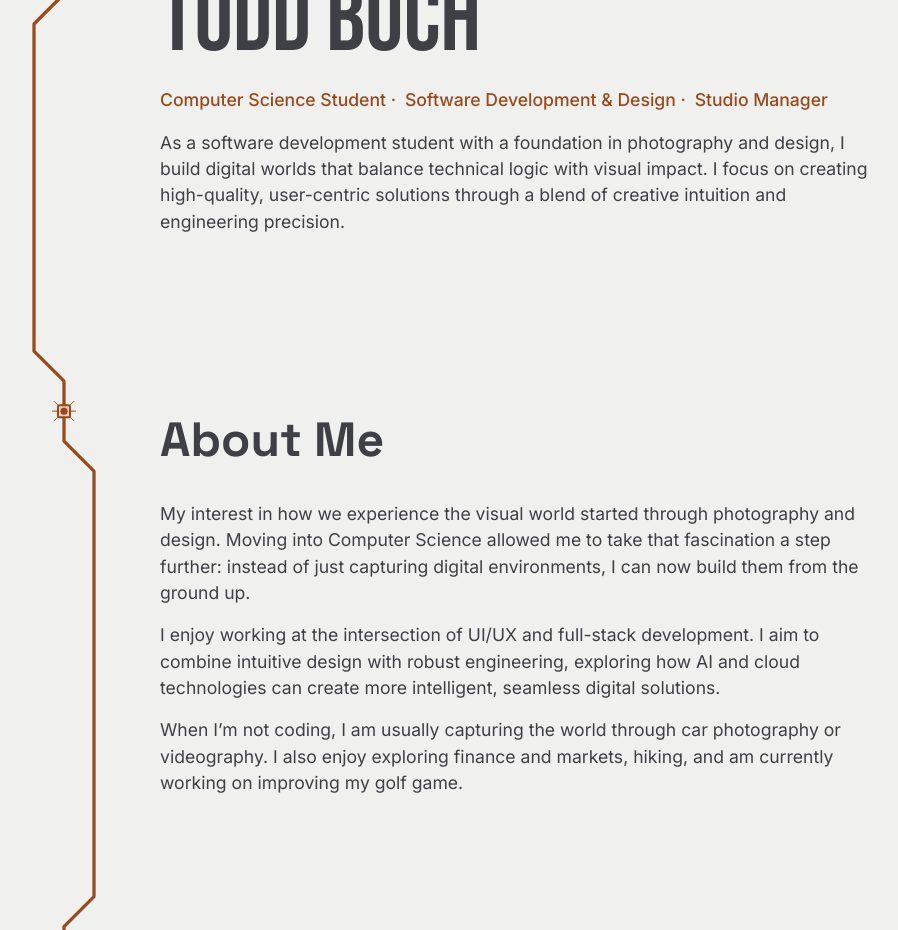
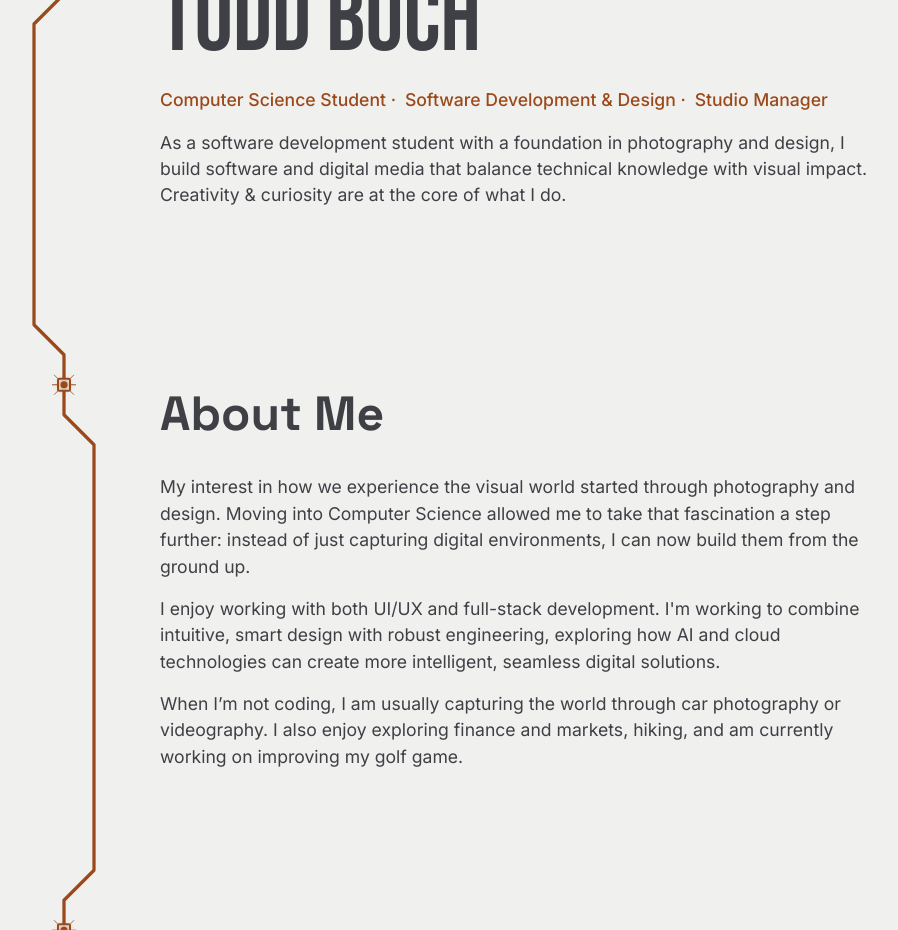
Before and after one commit to todd-buch/Portfolio, a React (Vite) app: page / in a window 1280 px wide. Shown: the part 1060-1990 px from the top of the page, without its empty margins (121-1019 px from the left). Built offline with nearby package versions, Linux system fonts and the light colour scheme.

Commit message:
Edits to bio.

```diff
--- a/src/Main_Projects.tsx
+++ b/src/Main_Projects.tsx
@@ -69,10 +69,9 @@ export default function Main_Projects() {
           </p>
           <p>
             As a software development student with a foundation in photography
-            and design, I build digital worlds that balance technical logic with
-            visual impact. I focus on creating high-quality, user-centric
-            solutions through a blend of creative intuition and engineering
-            precision.
+            and design, I build software and digital media that balance
+            technical knowledge with visual impact. Creativity & curiosity are
+            at the core of what I do.
           </p>
         </div>
         <div id="about" className="main-regular-text-block">
@@ -84,10 +83,10 @@ export default function Main_Projects() {
             digital environments, I can now build them from the ground up.
           </p>
           <p className="main-regular-text-block-body">
-            I enjoy working at the intersection of UI/UX and full-stack
-            development. I aim to combine intuitive design with robust
-            engineering, exploring how AI and cloud technologies can create more
-            intelligent, seamless digital solutions.
+            I enjoy working with both UI/UX and full-stack development. I'm
+            working to combine intuitive, smart design with robust engineering,
+            exploring how AI and cloud technologies can create more intelligent,
+            seamless digital solutions.
           </p>
           <p className="main-regular-text-block-body">
             When I’m not coding, I am usually capturing the world through car
```
